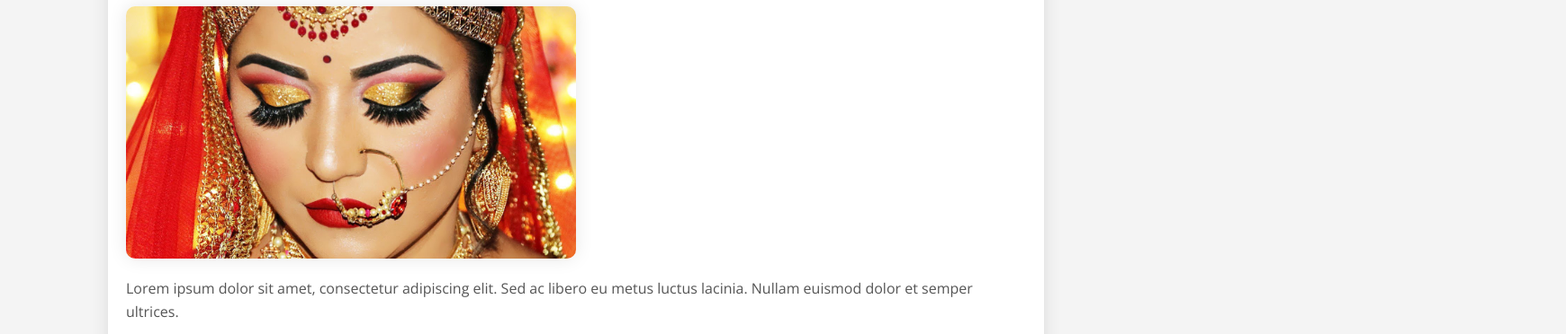
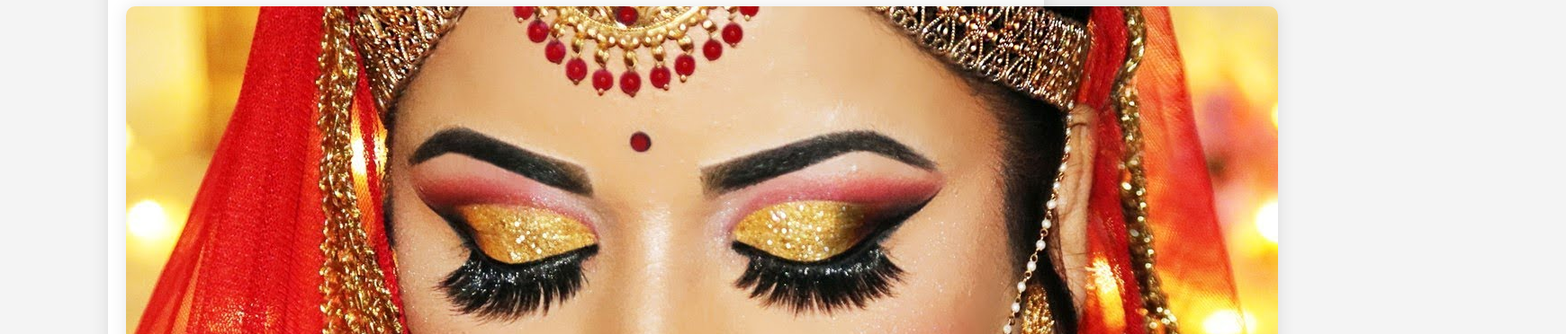
Before and after one commit to Sssagar2306/dbeautyv, a plain HTML site: page index.html in a window 1280 px wide. Shown: the part 218-590 px from the top of the page at 90% size, 1740 px wide, since content can reach past the window. Drawn offline with nearby package versions, Linux system fonts and the light colour scheme.

Commit message:
Update index.html

```diff
--- a/index.html
+++ b/index.html
@@ -113,7 +113,7 @@
         }
 
         img {
-            max-width: 50%;
+            max-width: 1920px;
             height: auto;
             border-radius: 10px;
             box-shadow: 0px 0px 20px rgba(0, 0, 0, 0.1);
```
